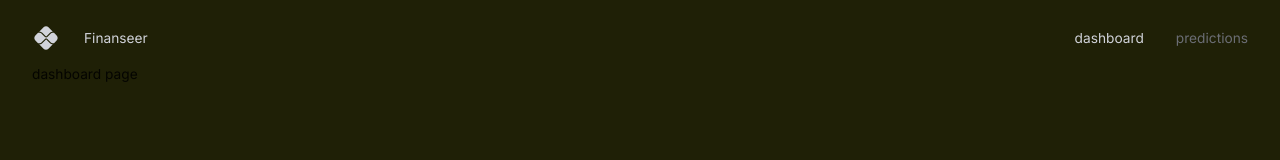
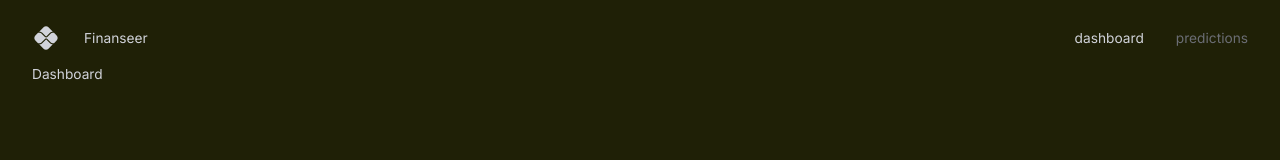
Before and after one commit to Messyas/FinanceDashboard, a React (Vite) app in the folder client/: page / in a window 1280 px wide. Shown: the top 160 px of the page. Built offline with nearby package versions, Linux system fonts and the light colour scheme; the HTML template or start-up script is replaced by a standard one.

Commit message:
DashBoard component

```diff
--- a/client/src/App.tsx
+++ b/client/src/App.tsx
@@ -4,6 +4,7 @@ import { useMemo } from "react";
 import { themeSettings } from "./theme";
 import { BrowserRouter, Route, Routes } from "react-router-dom";
 import Navbar from "@/scenes/navbar";
+import  Dashboard  from "@/scenes/dashboard";
 
 function App() {
   const theme = useMemo(() => createTheme(themeSettings), []);
@@ -16,7 +17,7 @@ function App() {
               <Navbar/>
               <Routes>
                 <Route path="/"
-                element={<div>dashboard page</div>} />
+                element={<Dashboard/>} />
 
                 <Route path="/predictions"
                 element={<div>predictions page</div>} />
--- /dev/null
+++ b/client/src/scenes/dashboard/index.tsx
@@ -0,0 +1,10 @@
+
+import { Box, useTheme } from "@mui/material";
+
+type Props = {};
+
+const Dashboard = (props: Props) => {
+    const { palette } = useTheme();
+    return <Box color={palette.grey[300]}>Dashboard</Box>;
+};
+export default Dashboard;
```
